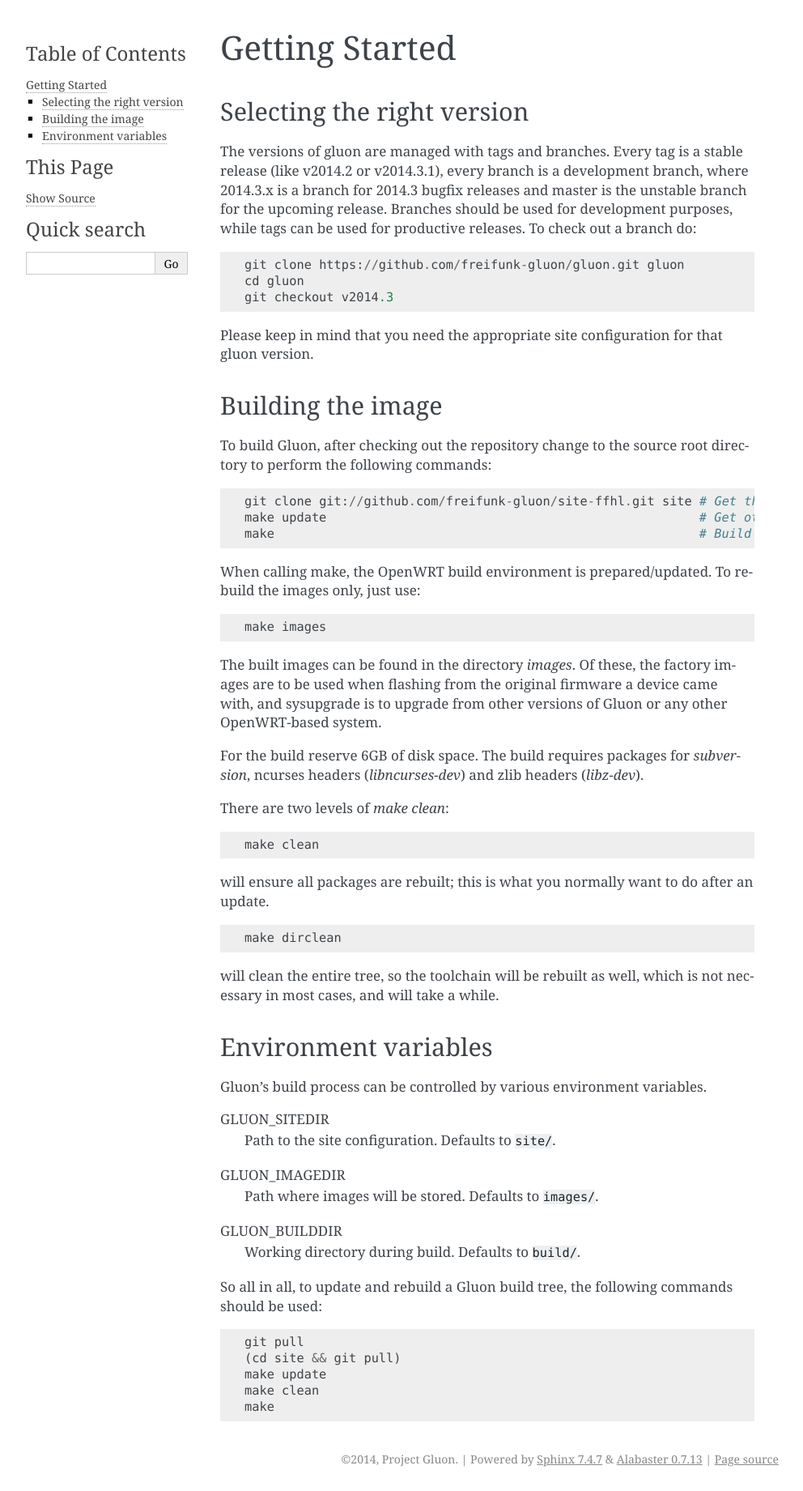
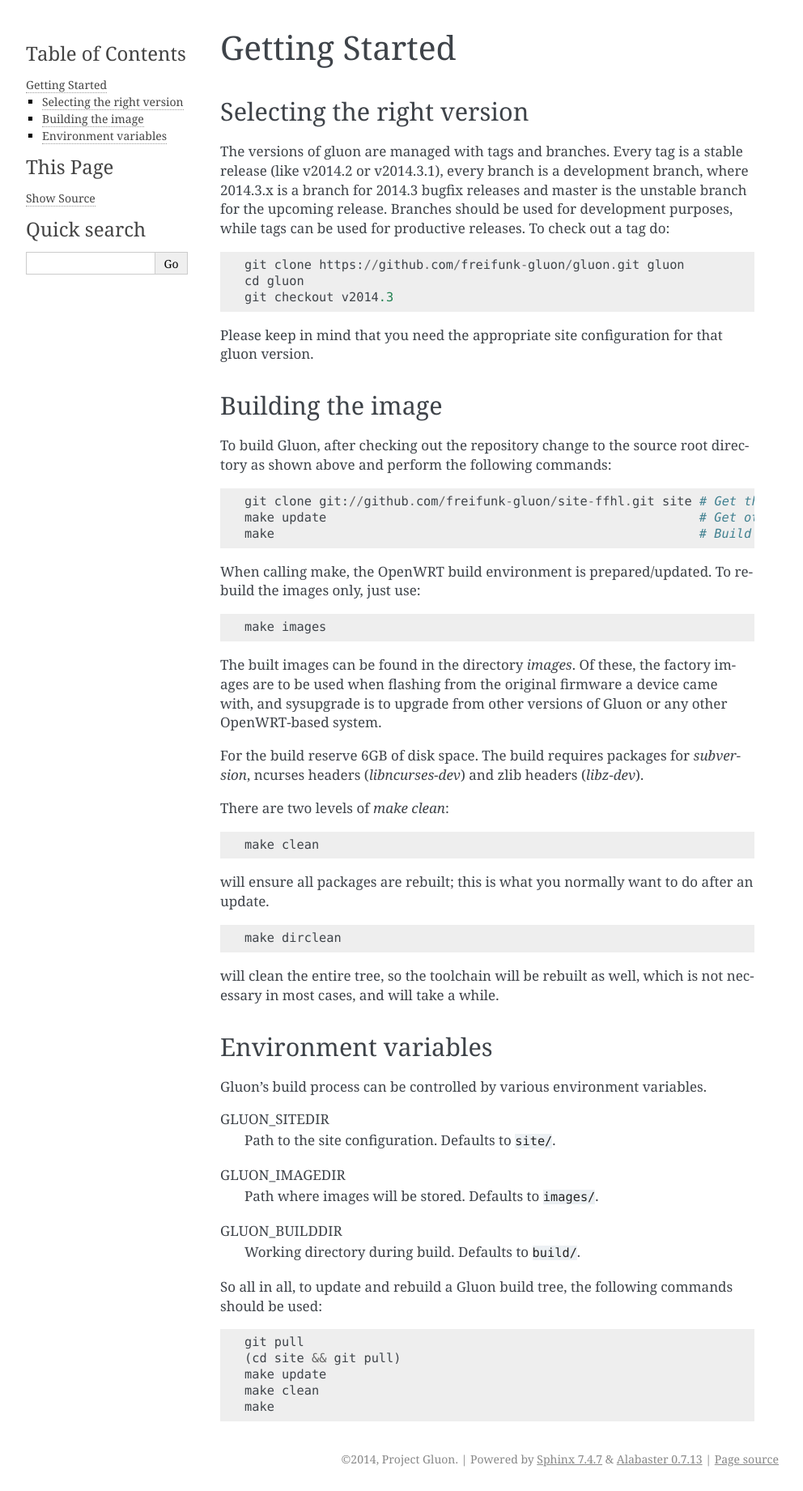
Before and after one commit to freifunk-gluon/gluon, a Sphinx documentation site: the page built from docs/user/getting_started.rst, in a window 1280 px wide. Shown: the whole page at 81% size, without its empty margins (148-1140 px from the left). Built offline with Sphinx 7.4.7, drawn with Linux system fonts in a browser that asks for light colours.

Commit message:
Some small correction to getting started

```diff
--- a/docs/user/getting_started.rst
+++ b/docs/user/getting_started.rst
@@ -4,7 +4,7 @@
 Selecting the right version
 ---------------------------
 
-The versions of gluon are managed with tags and branches. Every tag is a stable release (like v2014.2 or v2014.3.1), every branch is a development branch, where 2014.3.x is a branch for 2014.3 bugfix releases and master is the unstable branch for the upcoming release. Branches should be used for development purposes, while tags can be used for productive releases. To check out a branch do:
+The versions of gluon are managed with tags and branches. Every tag is a stable release (like v2014.2 or v2014.3.1), every branch is a development branch, where 2014.3.x is a branch for 2014.3 bugfix releases and master is the unstable branch for the upcoming release. Branches should be used for development purposes, while tags can be used for productive releases. To check out a tag do:
 
 ::
 
@@ -17,8 +17,7 @@
 Building the image
 ------------------
 
-To build Gluon, after checking out the repository change to the source root directory
-to  perform the following commands:
+To build Gluon, after checking out the repository change to the source root directory as shown above and perform the following commands:
 
 ::
 
```
